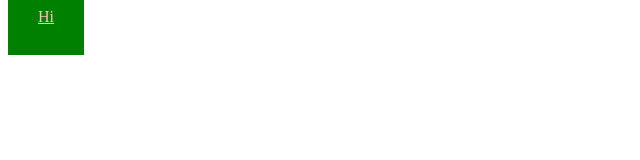
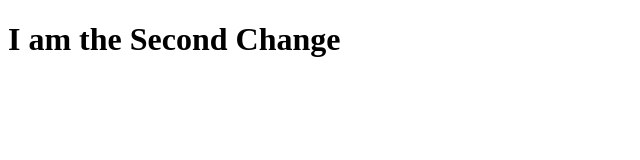
Before and after one commit to naveenkumarkg/bootscamp, a plain HTML site: page index.html in a window 1280 px wide. Shown: the whole page, without its empty margins (0-640 px from the left). Drawn offline with Linux system fonts and the light colour scheme.

Commit message:
My second Page

```diff
--- a/index.html
+++ b/index.html
@@ -12,7 +12,7 @@
 </head>
 <body>
 
-<a href="">Hi</a>
+<h1>I am the Second Change</h1>
 
 </body>
 </html>
```
